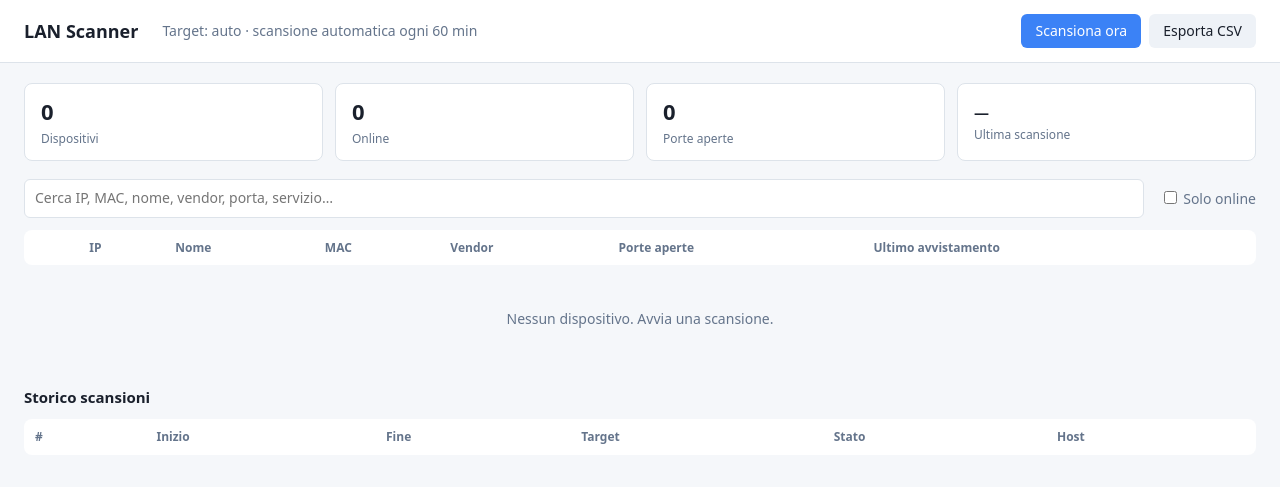
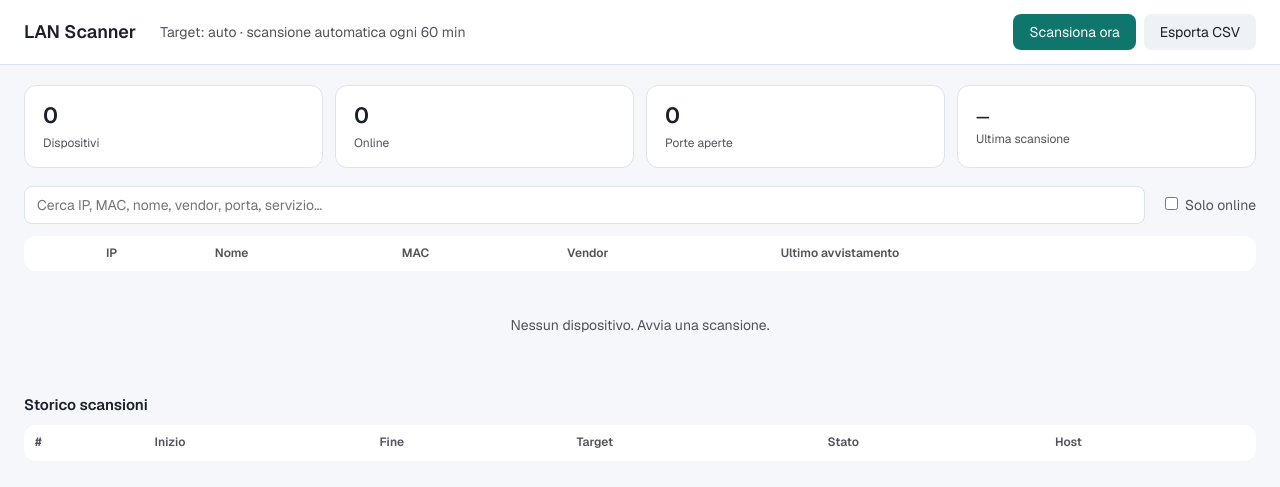
Before and after one commit to Undermix96/lan-scanner, a Flask app: page / in a window 1280 px wide. Shown: the top 487 px of the page. Run offline with Flask 3, Linux system fonts and the light colour scheme; data that the repository does not hold is empty; parts of the project's set-up code (start-up, migrations or seed data) failed here and were passed over.

Commit message:
WebUI: nuova palette scura (Proposta C) e porte aperte come riga secondaria
- Palette neutra quasi nera con accento turchese, font Geist / Geist Mono
- Colonna "Porte aperte" sostituita da una riga secondaria su una sola linea,
  in grigio, troncata con ellissi; le due righe si evidenziano insieme

Co-Authored-By: Claude Opus 5.5 <noreply@anthropic.com>
Claude-Session: https://claude.ai/code/session_01TSQopz6vDtSKBN9w4qLUqE

```diff
--- a/app/static/app.js
+++ b/app/static/app.js
@@ -37,14 +37,19 @@ function render() {
     });
 
   $("#devices tbody").innerHTML = rows.map((d) => `
-    <tr data-id="${d.id}" class="${d.online ? "" : "offline"}">
+    <tr data-id="${d.id}" class="main ${d.online ? "" : "offline"}">
       <td><span class="dot ${d.online ? "on" : ""}" title="${d.online ? "online" : "offline"}"></span></td>
       <td class="mono">${esc(d.ip)}</td>
       <td>${esc(name(d))}${d.alias && d.hostname ? `<div class="sub">${esc(d.hostname)}</div>` : ""}</td>
       <td class="mono">${esc(d.mac || "—")}</td>
       <td>${esc(d.vendor || "")}</td>
-      <td>${d.ports.map((p) => `<span class="chip" title="${esc([p.product, p.version].filter(Boolean).join(" "))}">${p.port}/${p.protocol}${p.service ? " " + esc(p.service) : ""}</span>`).join("")}</td>
       <td>${fmt(d.last_seen)}</td>
+    </tr>
+    <tr data-id="${d.id}" class="ports-row ${d.online ? "" : "offline"}">
+      <td></td>
+      <td colspan="5" class="ports-line">${d.ports.length
+        ? d.ports.map((p) => `<span title="${esc([p.product, p.version].filter(Boolean).join(" "))}">${p.port}/${p.protocol}${p.service ? " " + esc(p.service) : ""}</span>`).join("")
+        : "Nessuna porta aperta"}</td>
     </tr>`).join("");
   $("#empty").hidden = devices.length > 0;
 
@@ -106,6 +111,16 @@ $("#devices tbody").addEventListener("click", (e) => {
   if (tr) openDetail(Number(tr.dataset.id));
 });
 
+// Le due righe di un dispositivo si evidenziano insieme
+$("#devices tbody").addEventListener("mouseover", (e) => {
+  const tr = e.target.closest("tr[data-id]");
+  document.querySelectorAll("#devices tr.hover").forEach((r) => r.classList.remove("hover"));
+  if (tr) document.querySelectorAll(`#devices tr[data-id="${tr.dataset.id}"]`).forEach((r) => r.classList.add("hover"));
+});
+$("#devices tbody").addEventListener("mouseleave", () => {
+  document.querySelectorAll("#devices tr.hover").forEach((r) => r.classList.remove("hover"));
+});
+
 $("#devices thead").addEventListener("click", (e) => {
   const k = e.target.dataset.sort;
   if (!k) return;
--- a/app/static/style.css
+++ b/app/static/style.css
@@ -1,40 +1,46 @@
 :root {
-  --bg: #0f1419; --panel: #171e26; --border: #26313d; --text: #e3e8ee; --muted: #8b98a6;
-  --accent: #3b82f6; --ok: #22c55e; --off: #6b7280; --danger: #ef4444; --chip: #1f2a36;
+  --bg: #09090b; --panel: #0f0f12; --border: #1f1f23; --text: #fafafa; --muted: #a1a1aa;
+  --accent: #2dd4bf; --on-accent: #042f2e; --ok: #2dd4bf; --off: #52525b; --danger: #ef4444; --chip: #18181b;
+  --mono: "Geist Mono", ui-monospace, SFMono-Regular, Menlo, monospace;
 }
 @media (prefers-color-scheme: light) {
-  :root { --bg: #f5f7fa; --panel: #fff; --border: #dde3ea; --text: #1a202c; --muted: #64748b; --chip: #eef2f7; }
+  :root { --bg: #f5f7fa; --panel: #fff; --border: #dde3ea; --text: #1a202c; --muted: #52525b; --chip: #eef2f7;
+    --accent: #0f766e; --on-accent: #fff; --ok: #0f766e; }
 }
 * { box-sizing: border-box; }
-body { margin: 0; font: 14px/1.45 system-ui, -apple-system, Segoe UI, Roboto, sans-serif; background: var(--bg); color: var(--text); }
+body { margin: 0; font: 14px/1.45 Geist, system-ui, -apple-system, Segoe UI, Roboto, sans-serif; background: var(--bg); color: var(--text); }
 header { display: flex; flex-wrap: wrap; gap: 12px 24px; align-items: center; padding: 14px 24px; background: var(--panel); border-bottom: 1px solid var(--border); }
 header h1 { margin: 0; font-size: 18px; }
 .status { color: var(--muted); flex: 1; }
 .status.running::before { content: ""; display: inline-block; width: 8px; height: 8px; border-radius: 50%; background: var(--accent); margin-right: 6px; animation: pulse 1s infinite alternate; }
 @keyframes pulse { from { opacity: .3 } to { opacity: 1 } }
 .actions { display: flex; gap: 8px; }
-button, .btn { background: var(--accent); color: #fff; border: 0; border-radius: 6px; padding: 7px 14px; font: inherit; cursor: pointer; text-decoration: none; }
+button, .btn { background: var(--accent); color: var(--on-accent); font-weight: 600; border: 0; border-radius: 8px; padding: 8px 16px; font: inherit; cursor: pointer; text-decoration: none; }
 button:disabled { opacity: .5; cursor: default; }
-.secondary { background: var(--chip); color: var(--text); }
-.danger { background: var(--danger); }
+.secondary { background: var(--chip); color: var(--text); font-weight: 400; }
+.danger { background: var(--danger); color: #fff; }
 main { padding: 20px 24px; max-width: 1400px; margin: 0 auto; }
 .stats { display: grid; grid-template-columns: repeat(auto-fit, minmax(160px, 1fr)); gap: 12px; margin-bottom: 18px; }
-.stat { background: var(--panel); border: 1px solid var(--border); border-radius: 8px; padding: 12px 16px; }
+.stat { background: var(--panel); border: 1px solid var(--border); border-radius: 12px; padding: 14px 18px; }
 .stat span { display: block; font-size: 22px; font-weight: 600; }
 .stat label { color: var(--muted); font-size: 12px; }
 .toolbar { display: flex; gap: 16px; align-items: center; margin-bottom: 12px; flex-wrap: wrap; }
-.toolbar input[type=search] { flex: 1; min-width: 220px; padding: 8px 10px; border-radius: 6px; border: 1px solid var(--border); background: var(--panel); color: var(--text); font: inherit; }
+.toolbar input[type=search] { flex: 1; min-width: 220px; padding: 8px 12px; border-radius: 8px; border: 1px solid var(--border); background: var(--panel); color: var(--text); font: inherit; }
 .chk { color: var(--muted); }
-table { width: 100%; border-collapse: collapse; background: var(--panel); border: 1px solid var(--border); border-radius: 8px; overflow: hidden; }
+table { width: 100%; border-collapse: collapse; background: var(--panel); border: 1px solid var(--border); border-radius: 12px; overflow: hidden; }
 th, td { text-align: left; padding: 8px 10px; border-bottom: 1px solid var(--border); vertical-align: top; }
 th { font-size: 12px; color: var(--muted); font-weight: 600; user-select: none; }
 th[data-sort] { cursor: pointer; }
 #devices tbody tr { cursor: pointer; }
-#devices tbody tr:hover { background: var(--chip); }
+#devices tbody tr.main td { padding-bottom: 2px; border-bottom: 0; }
+#devices tbody tr.ports-row td { padding-top: 0; }
+#devices tbody tr.hover { background: var(--chip); }
+.ports-line { max-width: 0; white-space: nowrap; overflow: hidden; text-overflow: ellipsis; color: var(--muted); font-size: 11.5px; }
+.ports-line span { margin-right: 14px; }
 tr.offline td { color: var(--muted); }
 .dot { width: 9px; height: 9px; border-radius: 50%; display: inline-block; background: var(--off); }
 .dot.on { background: var(--ok); }
-.mono { font-family: ui-monospace, SFMono-Regular, Menlo, monospace; font-size: 13px; }
+.mono { font-family: var(--mono); font-size: 13px; }
 .chip { display: inline-block; background: var(--chip); border-radius: 4px; padding: 1px 6px; margin: 1px 3px 1px 0; font-size: 12px; white-space: nowrap; }
 .sub { color: var(--muted); font-size: 12px; }
 .empty { color: var(--muted); text-align: center; padding: 30px; }
@@ -51,8 +57,8 @@ dialog input, dialog textarea { display: block; width: 100%; margin-top: 4px; pa
 .dlg-actions { display: flex; gap: 8px; margin-top: 16px; }
 .spacer { flex: 1; }
 @media (max-width: 760px) {
-  #devices th:nth-child(4), #devices td:nth-child(4), #devices th:nth-child(5), #devices td:nth-child(5),
-  #devices th:nth-child(7), #devices td:nth-child(7) { display: none; }
+  #devices th:nth-child(4), #devices tr.main td:nth-child(4), #devices th:nth-child(5), #devices tr.main td:nth-child(5),
+  #devices th:nth-child(6), #devices tr.main td:nth-child(6) { display: none; }
   header, main { padding-left: 16px; padding-right: 16px; }
 }
 #statLast { font-size: 15px; padding-top: 6px; }
--- a/app/templates/index.html
+++ b/app/templates/index.html
@@ -4,6 +4,7 @@
 <meta charset="utf-8">
 <meta name="viewport" content="width=device-width, initial-scale=1">
 <title>LAN Scanner</title>
+<link rel="stylesheet" href="https://fonts.googleapis.com/css2?family=Geist:wght@400;500;600&family=Geist+Mono:wght@400;500&display=swap">
 <link rel="stylesheet" href="{{ url_for('static', filename='style.css') }}">
 </head>
 <body>
@@ -37,7 +38,6 @@
         <th data-sort="name">Nome</th>
         <th data-sort="mac">MAC</th>
         <th data-sort="vendor">Vendor</th>
-        <th data-sort="ports">Porte aperte</th>
         <th data-sort="last_seen">Ultimo avvistamento</th>
       </tr>
     </thead>
```
